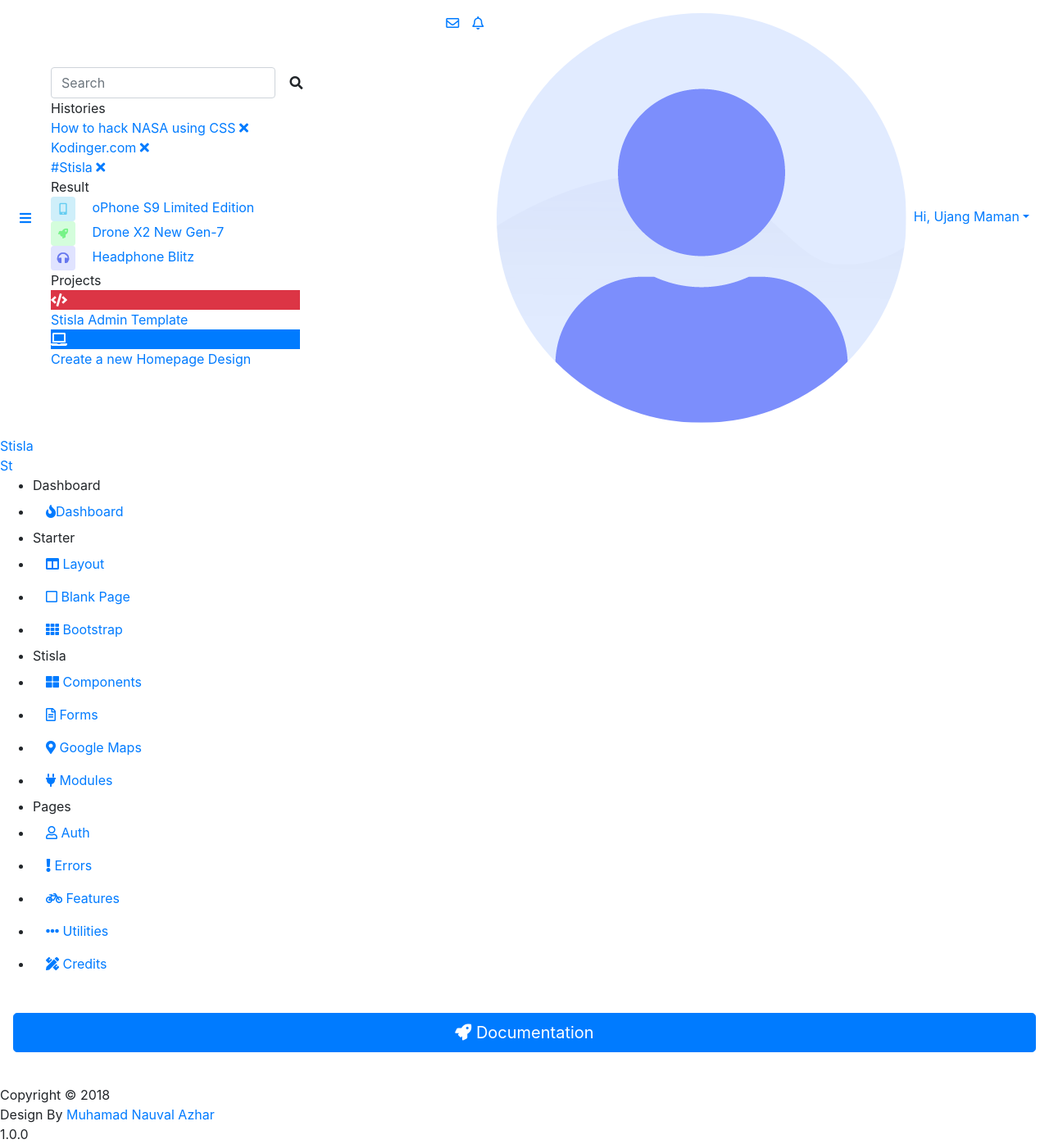
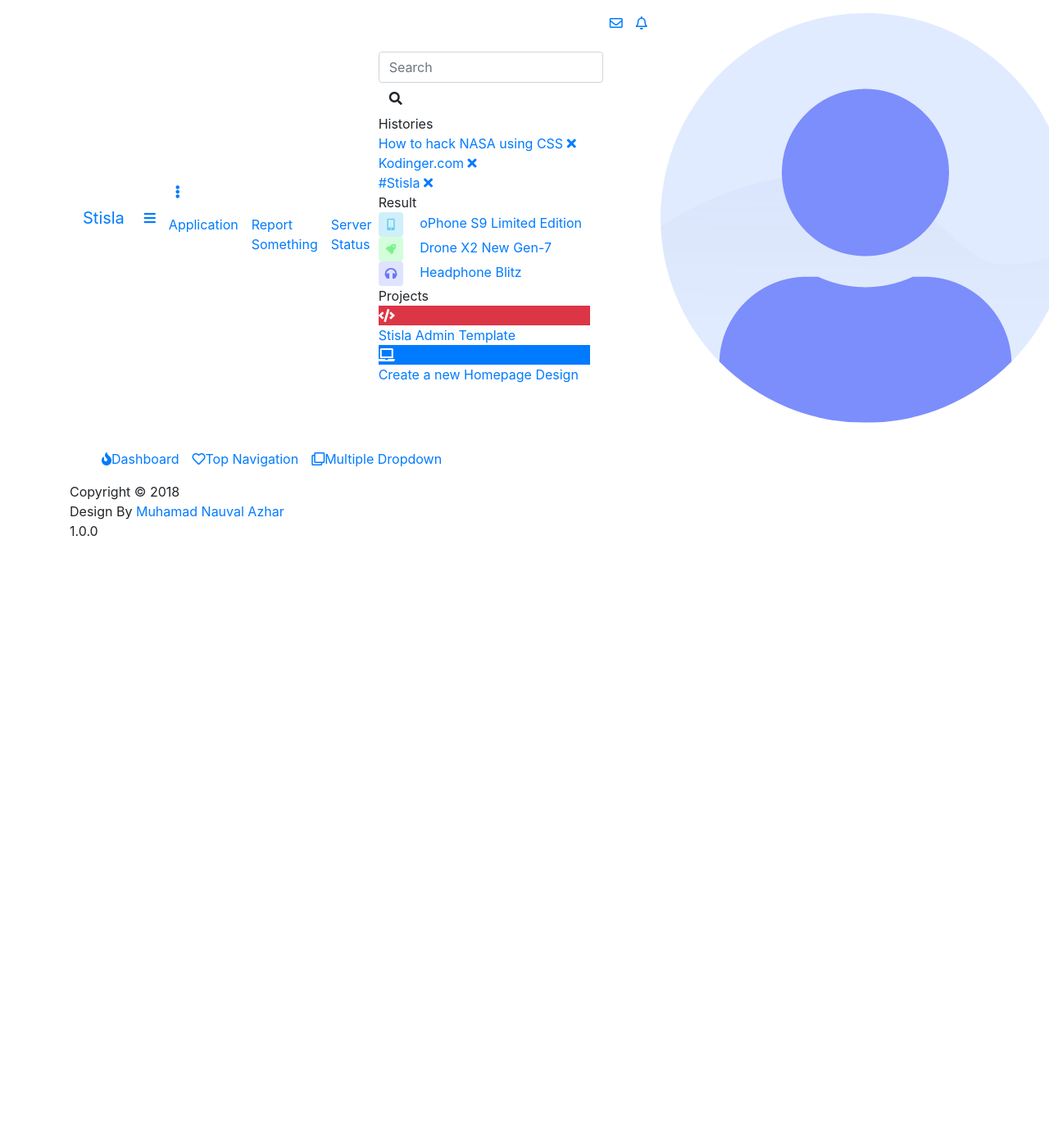
Before and after one commit to mislavjakopovic/hrvatskazapetrinju, a Symfony app: template app/templates/base.html.twig in a window 1280 px wide; the page is wider, and only the part inside the window is pictured. Shown: that part at 82% size. After the commit the page ends 654 px from the top of that part, so only its background shows below. Run offline with Twig, Linux system fonts and the light colour scheme; the template is opened without the code that fills it, so the values that code supplies are empty; style sheets or scripts are compiled from the project's sources; some libraries are stand-ins or nearby versions.

Commit message:
Add posts controller and boxed layout

```diff
--- a/app/src/Controller/HomeController.php
+++ b/app/src/Controller/HomeController.php
@@ -4,11 +4,10 @@
 
 namespace App\Controller;
 
-use Symfony\Bundle\FrameworkBundle\Controller\AbstractController;
 use Symfony\Component\HttpFoundation\Response;
 use Symfony\Component\Routing\Annotation\Route;
 
-class HomeController extends AbstractController
+class HomeController extends AbstractBaseController
 {
     /**
      * @Route("/", name="home_index")
--- a/app/templates/base.html.twig
+++ b/app/templates/base.html.twig
@@ -16,18 +16,33 @@
     <!-- CSS Libraries -->
     {% block stylesheets %}
         {{ encore_entry_link_tags('css/reverse') }}
+        {{ encore_entry_link_tags('css/style') }}
         {{ encore_entry_link_tags('css/components') }}
-        {{ encore_entry_link_tags('css/style') }}
     {% endblock %}
 </head>
-<body>
-<div class="main-wrapper">
+<body class="layout-3">
+<div id="app">
+    <div class="main-wrapper container">
         <div class="navbar-bg"></div>
         <nav class="navbar navbar-expand-lg main-navbar">
-        <form class="form-inline mr-auto">
-            <ul class="navbar-nav mr-3">
-                <li><a href="#" data-toggle="sidebar" class="nav-link nav-link-lg"><i class="fas fa-bars"></i></a></li>
-                <li><a href="#" data-toggle="search" class="nav-link nav-link-lg d-sm-none"><i class="fas fa-search"></i></a></li>
+            <a href="index.html" class="navbar-brand sidebar-gone-hide">Stisla</a>
+            <div class="navbar-nav">
+                <a href="#" class="nav-link sidebar-gone-show" data-toggle="sidebar"><i class="fas fa-bars"></i></a>
+            </div>
+            <div class="nav-collapse">
+                <a class="sidebar-gone-show nav-collapse-toggle nav-link" href="#">
+                    <i class="fas fa-ellipsis-v"></i>
+                </a>
+                <ul class="navbar-nav">
+                    <li class="nav-item active"><a href="#" class="nav-link">Application</a></li>
+                    <li class="nav-item"><a href="#" class="nav-link">Report Something</a></li>
+                    <li class="nav-item"><a href="#" class="nav-link">Server Status</a></li>
+                </ul>
+            </div>
+            <form class="form-inline ml-auto">
+                <ul class="navbar-nav">
+                    <li><a href="#" data-toggle="search" class="nav-link nav-link-lg d-sm-none"><i
+                                    class="fas fa-search"></i></a></li>
                 </ul>
                 <div class="search-element">
                     <input class="form-control" type="search" placeholder="Search" aria-label="Search" data-width="250">
@@ -54,19 +69,22 @@
                         </div>
                         <div class="search-item">
                             <a href="#">
-                            <img class="mr-3 rounded" width="30" src="{{ asset('images/products/product-3-50.png') }}" alt="product">
+                                <img class="mr-3 rounded" width="30" src="../assets/img/products/product-3-50.png"
+                                     alt="product">
                                 oPhone S9 Limited Edition
                             </a>
                         </div>
                         <div class="search-item">
                             <a href="#">
-                            <img class="mr-3 rounded" width="30" src="{{ asset('images/products/product-2-50.png') }}" alt="product">
+                                <img class="mr-3 rounded" width="30" src="../assets/img/products/product-2-50.png"
+                                     alt="product">
                                 Drone X2 New Gen-7
                             </a>
                         </div>
                         <div class="search-item">
                             <a href="#">
-                            <img class="mr-3 rounded" width="30" src="{{ asset('images/products/product-1-50.png') }}" alt="product">
+                                <img class="mr-3 rounded" width="30" src="../assets/img/products/product-1-50.png"
+                                     alt="product">
                                 Headphone Blitz
                             </a>
                         </div>
@@ -93,7 +111,9 @@
                 </div>
             </form>
             <ul class="navbar-nav navbar-right">
-            <li class="dropdown dropdown-list-toggle"><a href="#" data-toggle="dropdown" class="nav-link nav-link-lg message-toggle beep"><i class="far fa-envelope"></i></a>
+                <li class="dropdown dropdown-list-toggle"><a href="#" data-toggle="dropdown"
+                                                             class="nav-link nav-link-lg message-toggle beep"><i
+                                class="far fa-envelope"></i></a>
                     <div class="dropdown-menu dropdown-list dropdown-menu-right">
                         <div class="dropdown-header">Messages
                             <div class="float-right">
@@ -103,7 +123,7 @@
                         <div class="dropdown-list-content dropdown-list-message">
                             <a href="#" class="dropdown-item dropdown-item-unread">
                                 <div class="dropdown-item-avatar">
-                                <img alt="image" src="{{ asset('images/avatar/avatar-1.png') }}" class="rounded-circle">
+                                    <img alt="image" src="../assets/img/avatar/avatar-1.png" class="rounded-circle">
                                     <div class="is-online"></div>
                                 </div>
                                 <div class="dropdown-item-desc">
@@ -114,7 +134,7 @@
                             </a>
                             <a href="#" class="dropdown-item dropdown-item-unread">
                                 <div class="dropdown-item-avatar">
-                                <img alt="image" src="{{ asset('images/avatar/avatar-2.png') }}" class="rounded-circle">
+                                    <img alt="image" src="../assets/img/avatar/avatar-2.png" class="rounded-circle">
                                 </div>
                                 <div class="dropdown-item-desc">
                                     <b>Dedik Sugiharto</b>
@@ -124,7 +144,7 @@
                             </a>
                             <a href="#" class="dropdown-item dropdown-item-unread">
                                 <div class="dropdown-item-avatar">
-                                <img alt="image" src="{{ asset('images/avatar/avatar-3.png') }}" class="rounded-circle">
+                                    <img alt="image" src="../assets/img/avatar/avatar-3.png" class="rounded-circle">
                                     <div class="is-online"></div>
                                 </div>
                                 <div class="dropdown-item-desc">
@@ -135,7 +155,7 @@
                             </a>
                             <a href="#" class="dropdown-item">
                                 <div class="dropdown-item-avatar">
-                                <img alt="image" src="{{ asset('images/avatar/avatar-4.png') }}" class="rounded-circle">
+                                    <img alt="image" src="../assets/img/avatar/avatar-4.png" class="rounded-circle">
                                 </div>
                                 <div class="dropdown-item-desc">
                                     <b>Ardian Rahardiansyah</b>
@@ -145,7 +165,7 @@
                             </a>
                             <a href="#" class="dropdown-item">
                                 <div class="dropdown-item-avatar">
-                                <img alt="image" src="{{ asset('images/avatar/avatar-5.png') }}" class="rounded-circle">
+                                    <img alt="image" src="../assets/img/avatar/avatar-5.png" class="rounded-circle">
                                 </div>
                                 <div class="dropdown-item-desc">
                                     <b>Alfa Zulkarnain</b>
@@ -159,7 +179,9 @@
                         </div>
                     </div>
                 </li>
-            <li class="dropdown dropdown-list-toggle"><a href="#" data-toggle="dropdown" class="nav-link notification-toggle nav-link-lg beep"><i class="far fa-bell"></i></a>
+                <li class="dropdown dropdown-list-toggle"><a href="#" data-toggle="dropdown"
+                                                             class="nav-link notification-toggle nav-link-lg beep"><i
+                                class="far fa-bell"></i></a>
                     <div class="dropdown-menu dropdown-list dropdown-menu-right">
                         <div class="dropdown-header">Notifications
                             <div class="float-right">
@@ -218,9 +240,11 @@
                         </div>
                     </div>
                 </li>
-            <li class="dropdown"><a href="#" data-toggle="dropdown" class="nav-link dropdown-toggle nav-link-lg nav-link-user">
-                    <img alt="image" src="{{ asset('images/avatar/avatar-1.png') }}" class="rounded-circle mr-1">
-                    <div class="d-sm-none d-lg-inline-block">Hi, Ujang Maman</div></a>
+                <li class="dropdown"><a href="#" data-toggle="dropdown"
+                                        class="nav-link dropdown-toggle nav-link-lg nav-link-user">
+                        <img alt="image" src="../assets/img/avatar/avatar-1.png" class="rounded-circle mr-1">
+                        <div class="d-sm-none d-lg-inline-block">Hi, Ujang Maman</div>
+                    </a>
                     <div class="dropdown-menu dropdown-menu-right">
                         <div class="dropdown-title">Logged in 5 min ago</div>
                         <a href="features-profile.html" class="dropdown-item has-icon">
@@ -240,17 +264,44 @@
                 </li>
             </ul>
         </nav>
-    <div class="main-sidebar">
-        <aside id="sidebar-wrapper">
-            <div class="sidebar-brand">
-                <a href="index.html">Stisla</a>
+
+        <nav class="navbar navbar-secondary navbar-expand-lg">
+            <div class="container">
+                <ul class="navbar-nav">
+                    <li class="nav-item dropdown">
+                        <a href="#" data-toggle="dropdown" class="nav-link has-dropdown"><i
+                                    class="fas fa-fire"></i><span>Dashboard</span></a>
+                        <ul class="dropdown-menu">
+                            <li class="nav-item"><a href="index-0.html" class="nav-link">General Dashboard</a></li>
+                            <li class="nav-item"><a href="index.html" class="nav-link">Ecommerce Dashboard</a></li>
+                        </ul>
+                    </li>
+                    <li class="nav-item active">
+                        <a href="#" class="nav-link"><i class="far fa-heart"></i><span>Top Navigation</span></a>
+                    </li>
+                    <li class="nav-item dropdown">
+                        <a href="#" data-toggle="dropdown" class="nav-link has-dropdown"><i
+                                    class="far fa-clone"></i><span>Multiple Dropdown</span></a>
+                        <ul class="dropdown-menu">
+                            <li class="nav-item"><a href="#" class="nav-link">Not Dropdown Link</a></li>
+                            <li class="nav-item dropdown"><a href="#" class="nav-link has-dropdown">Hover Me</a>
+                                <ul class="dropdown-menu">
+                                    <li class="nav-item"><a href="#" class="nav-link">Link</a></li>
+                                    <li class="nav-item dropdown"><a href="#" class="nav-link has-dropdown">Link 2</a>
+                                        <ul class="dropdown-menu">
+                                            <li class="nav-item"><a href="#" class="nav-link">Link</a></li>
+                                            <li class="nav-item"><a href="#" class="nav-link">Link</a></li>
+                                            <li class="nav-item"><a href="#" class="nav-link">Link</a></li>
+                                        </ul>
+                                    </li>
+                                    <li class="nav-item"><a href="#" class="nav-link">Link 3</a></li>
+                                </ul>
+                            </li>
+                        </ul>
+                    </li>
+                </ul>
             </div>
-            <div class="sidebar-brand sidebar-brand-sm">
-                <a href="index.html">St</a>
-            </div>
-            {% include "@root/_menu.html.twig" %}
-        </aside>
-    </div>
+        </nav>
 
         <!-- Main Content -->
         <div class="main-content">
@@ -258,18 +309,24 @@
         </div>
         <footer class="main-footer">
             <div class="footer-left">
-            Copyright &copy; 2018 <div class="bullet"></div> Design By <a href="https://nauval.in/">Muhamad Nauval Azhar</a>
+                Copyright &copy; 2018
+                <div class="bullet"></div>
+                Design By <a href="https://nauval.in/">Muhamad Nauval Azhar</a>
             </div>
-        <div class="footer-right">
-            1.0.0
+            <div class="footer-right">1.0.0</div>
+        </footer>
     </div>
-    </footer>
 </div>
 
 <!-- General JS Scripts -->
-<script src="https://code.jquery.com/jquery-3.4.1.min.js" integrity="sha256-CSXorXvZcTkaix6Yvo6HppcZGetbYMGWSFlBw8HfCJo=" crossorigin="anonymous"></script>
-<script src="https://cdnjs.cloudflare.com/ajax/libs/popper.js/1.14.7/umd/popper.min.js" integrity="sha384-UO2eT0CpHqdSJQ6hJty5KVphtPhzWj9WO1clHTMGa3JDZwrnQq4sF86dIHNDz0W1" crossorigin="anonymous"></script>
-<script src="https://stackpath.bootstrapcdn.com/bootstrap/4.3.1/js/bootstrap.min.js" integrity="sha384-JjSmVgyd0p3pXB1rRibZUAYoIIy6OrQ6VrjIEaFf/nJGzIxFDsf4x0xIM+B07jRM" crossorigin="anonymous"></script>
+<script src="https://code.jquery.com/jquery-3.4.1.min.js"
+        integrity="sha256-CSXorXvZcTkaix6Yvo6HppcZGetbYMGWSFlBw8HfCJo=" crossorigin="anonymous"></script>
+<script src="https://cdnjs.cloudflare.com/ajax/libs/popper.js/1.14.7/umd/popper.min.js"
+        integrity="sha384-UO2eT0CpHqdSJQ6hJty5KVphtPhzWj9WO1clHTMGa3JDZwrnQq4sF86dIHNDz0W1"
+        crossorigin="anonymous"></script>
+<script src="https://stackpath.bootstrapcdn.com/bootstrap/4.3.1/js/bootstrap.min.js"
+        integrity="sha384-JjSmVgyd0p3pXB1rRibZUAYoIIy6OrQ6VrjIEaFf/nJGzIxFDsf4x0xIM+B07jRM"
+        crossorigin="anonymous"></script>
 <script src="https://cdnjs.cloudflare.com/ajax/libs/jquery.nicescroll/3.7.6/jquery.nicescroll.min.js"></script>
 <script src="https://cdnjs.cloudflare.com/ajax/libs/moment.js/2.24.0/moment.min.js"></script>
 
```
Also changed, not shown: app/src/Controller/AbstractBaseController.php (added, +13 -0 lines), app/src/Controller/ContactController.php (deleted, +0 -22 lines), app/src/Controller/PostController.php (added, +34 -0 lines), app/templates/pages/post/index.html.twig (added, +15 -0 lines). Lines whose indentation alone changed are shown as unchanged.
